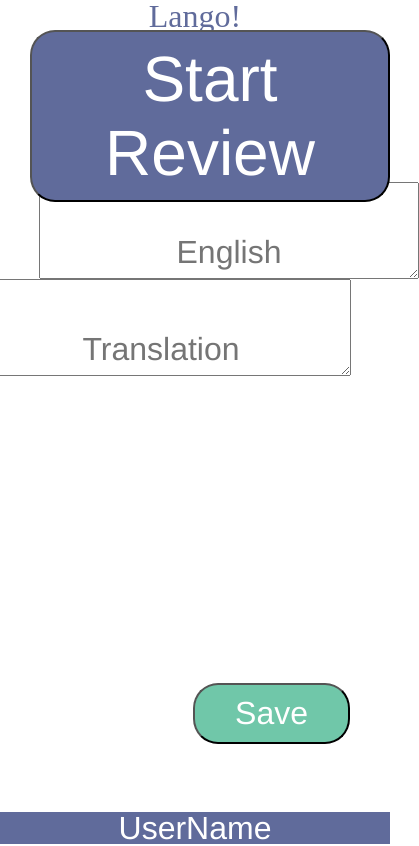
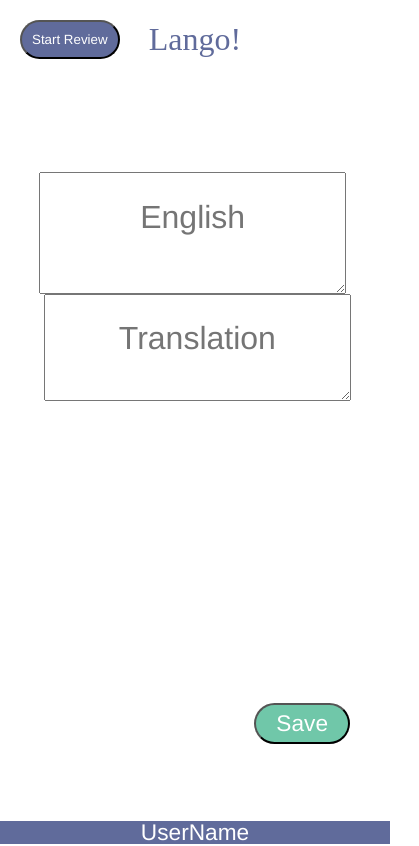
Before and after one commit to yiping-allison/flashcards, a website: page public/lango.html in a window 390 px wide. Shown: the whole page, 419 px wide, since content can reach past the window. Drawn offline with nearby package versions, Linux system fonts and the light colour scheme.

Commit message:
Final styling stuff

```diff
--- a/public/lango.css
+++ b/public/lango.css
@@ -1,6 +1,6 @@
 
 /* COMPUTER STYLING*/
-@media screen and (min-width: 1000px) {
+@media screen and (max-width: 1280px) {
 
 .headerDiv{
 	text-align: center;
@@ -8,6 +8,7 @@
 	font-family: Raleway Black;
 	font-size: 5em;
 	color: #606B9B;
+	padding-top: 3%;
 	padding-bottom: 10%;
 	display: flex;
 	margin-right: 30%;
@@ -25,6 +26,10 @@ button#startReview {
 	font-family: Helvetica;
 	color: white;
 	background-color: #606B9B;
+	position: absolute;
+	top: 30px;
+	left: 40px;
+	padding: 20px;
 }
 
 .footer{
@@ -119,14 +124,36 @@ textarea::placeholder {
 
 
 /* Start tablet division */
-@media screen and (max-width: 800px) {
+@media screen and (max-width: 1024px) {
 
 .headerDiv{
 	text-align: center;
+	justify-content: center;
 	font-family: Raleway Black;
-	font-size: 2em;
+	font-size: 40pt;
 	color: #606B9B;
-	padding-bottom: 150px;
+	padding-top: 3%;
+	padding-bottom: 20%;
+	display: flex;
+	margin-right: 30%;
+	margin-left: 30%;
+}
+
+#title {
+	order: 2;
+}
+
+button#startReview {
+	order: 1;
+	font-size: .5em;
+	border-radius: 25px;
+	font-family: Helvetica;
+	color: white;
+	background-color: #606B9B;
+	position: absolute;
+	top: 30px;
+	left: 40px;
+	padding: 20px;
 }
 
 .footer{
@@ -162,14 +189,16 @@ textarea {
 	padding-left: 1%;
 	padding-top: 3%;
 	padding-bottom: 3%;
+	width: 30%;
+	height: 50%;
 }
 
 textarea::placeholder {
 	text-align: center;
-	padding-right: 40px;
-	padding-left: 40px;
-	padding-top: 40px;
-	padding-bottom: 40px;
+	padding-right: 5%;
+	padding-left: 5%;
+	padding-top: 5%;
+	padding-bottom: 5%;
 }
 
 #inputEng{
@@ -183,31 +212,13 @@ textarea::placeholder {
 	margin-left: 10%;
 }
 
-#startReview{
-	font-family: Helvetica;
-	font-size: 2em;
-	color: white;
-	background-color: #606B9B;
-	border-radius: 25px;
-	padding-right: 40px;
-	padding-left: 40px;
-	padding-top: 10px;
-	padding-bottom: 10px;
-	float: left;
-	position:absolute;
-    top:30px;
-    left:30px;
-    padding-right: 40px;
-	padding-left: 40px;
-	padding-top: 10px;
-	padding-bottom: 10px;
-}
 
 #translationBox {
 	font-family: Helvetica;
 	display: flex;
 	font-size: 2em;
 	float: right;
+	padding-bottom: 20px;
 
 }
 
@@ -246,19 +257,41 @@ textarea::placeholder {
 
 
 /*Mobile View*/
-@media screen and (max-width: 0px) {
+@media screen and (max-width: 480px) {
 
 .headerDiv{
 	text-align: center;
-	font-family: Raleway Black;
+	justify-content: center;
+	font-family: Raleway;
 	font-size: 2em;
 	color: #606B9B;
-	padding-bottom: 150px;
+	padding-top: 6%;
+	padding-bottom: 30%;
+	display: flex;
+	margin-right: 30%;
+	margin-left: 30%;
+}
+
+#title {
+	order: 2;
+}
+
+button#startReview {
+	order: 1;
+	font-size: 10pt;
+	border-radius: 25px;
+	font-family: Helvetica;
+	color: white;
+	background-color: #606B9B;
+	position: absolute;
+	top: 20px;
+	left: 20px;
+	padding: 10px;
 }
 
 .footer{
 	text-align: center;
-	font-size: 2em;
+	font-size: 17pt;
 	color: white;
 	background-color: #606B9B;
 	font-family: Helvetica;
@@ -270,15 +303,15 @@ textarea::placeholder {
 
 #saveBttn {
 	font-family: Helvetica;
-	font-size: 2em;
+	font-size: 17pt;
 	align-items: right;
 	color: white;
 	background-color: #70C7A9;
 	border-radius: 25px;
-	padding-right: 40px;
-	padding-left: 40px;
-	padding-top: 10px;
-	padding-bottom: 10px;
+	padding-right: 20px;
+	padding-left: 20px;
+	padding-top: 5px;
+	padding-bottom: 5px;
 	position: absolute;
 	bottom: 100px;
 	right: 40px;
@@ -288,58 +321,42 @@ textarea {
 	padding-right: 1%;
 	padding-left: 1%;
 	padding-top: 3%;
-	padding-bottom: 3%;
+	padding-bottom: 10%;
+	width: 85%;
+	height: 90%;
 }
 
 textarea::placeholder {
 	text-align: center;
-	padding-right: 40px;
-	padding-left: 40px;
-	padding-top: 40px;
-	padding-bottom: 40px;
+	padding-right: 5%;
+	padding-left: 5%;
+	padding-top: 5%;
+	padding-bottom: 5%;
 }
 
 #inputEng{
 	font-family: Helvetica;
 	font-size: 2em;
-	float: left;
 	display: flex;
+	padding-bottom: 10%;
 }
 
 #inputBox {
-	margin-left: 10%;
+	padding-bottom: 10%;
 }
 
-#startReview{
-	font-family: Helvetica;
-	font-size: 2em;
-	color: white;
-	background-color: #606B9B;
-	border-radius: 25px;
-	padding-right: 40px;
-	padding-left: 40px;
-	padding-top: 10px;
-	padding-bottom: 10px;
-	float: left;
-	position:absolute;
-    top:30px;
-    left:30px;
-    padding-right: 40px;
-	padding-left: 40px;
-	padding-top: 10px;
-	padding-bottom: 10px;
-}
 
 #translationBox {
 	font-family: Helvetica;
 	display: flex;
 	font-size: 2em;
-	float: right;
 
 }
 
-#translateBox{
-	margin-right: 10%;
+.cardMainDiv{
+	display: flex;
+	flex-direction: column;
+	justify-content: center;
 }
 
 }
```
